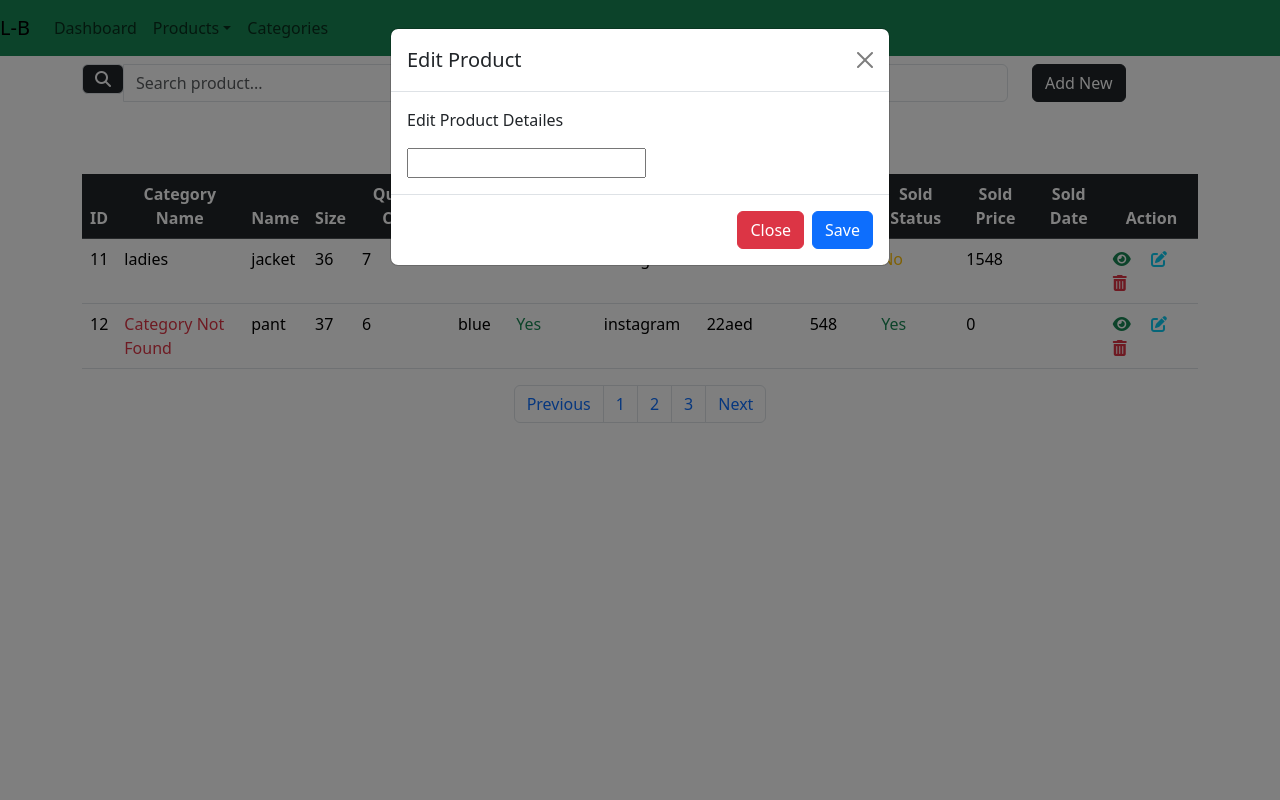
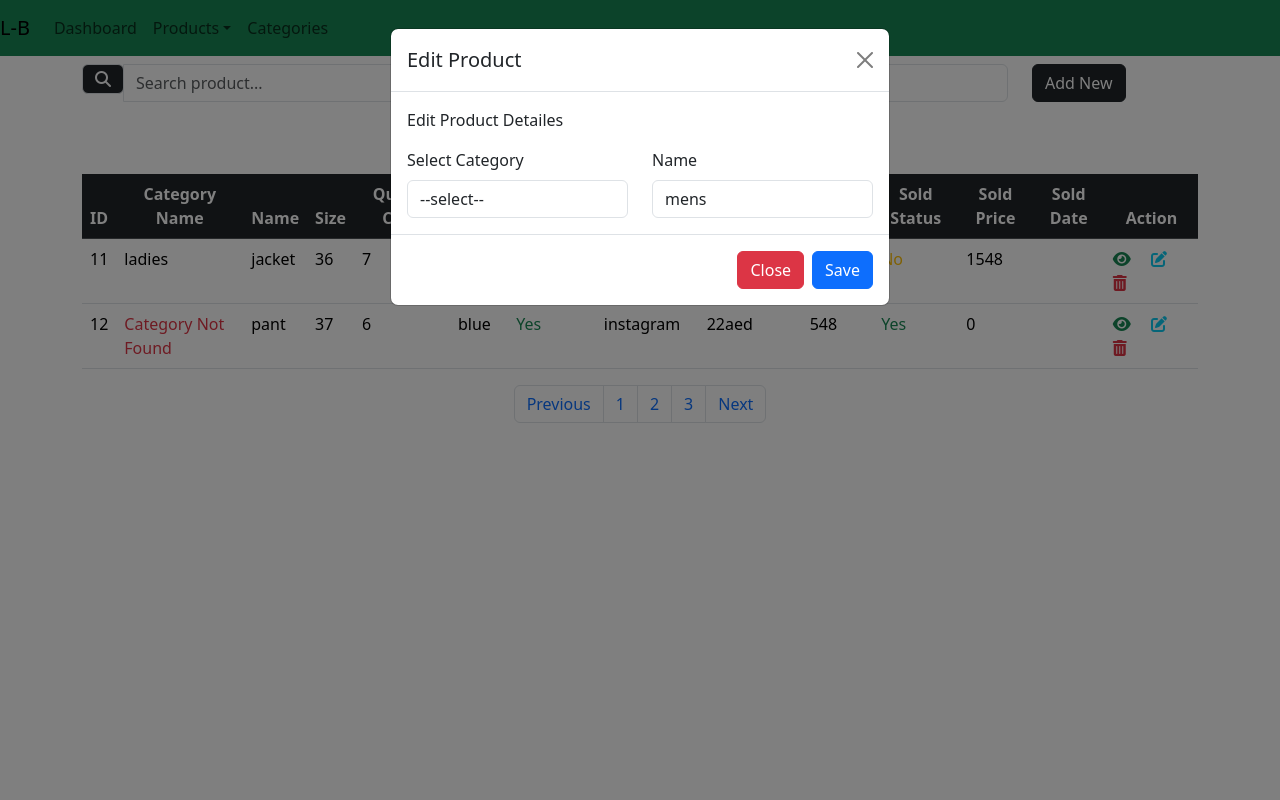
Before and after one commit to aqashii/lnb-manage-products, a PHP site: template pages/manage_products.php in a window 1280 px wide, after a click on "Edit". Run offline with PHP 8.4, Linux system fonts and the light colour scheme; the template is opened without the code that fills it, so the values that code supplies are empty; data comes from the database, SQL or seed files in the repository.

Commit message:
in edit.php add input fields

```diff
--- a/assets/js/script.js
+++ b/assets/js/script.js
@@ -26,4 +26,5 @@ $(document).ready(function () {
             }
         });
     });
+    // get products
 });
--- a/pages/editp.php
+++ b/pages/editp.php
@@ -1,19 +1,32 @@
 <form id="updateform" action="" method="POST">
-    <div class="modal" tabindex="-1" id="editpModal" >
+    <div class="modal" tabindex="-1" id="editpModal">
         <div class="modal-dialog">
             <div class="modal-content">
                 <div class="modal-header">
                     <h5 class="modal-title">Edit Product</h5>
                     <button type="button" class="btn-close" data-bs-dismiss="modal" aria-label="Close"></button>
                 </div>
-                <div class="modal-body">
+                <div class="row modal-body">
                     <p>Edit Product Detailes</p>
+                    <div class=" col-md-6">
+                        <label for="" class="form-label">Select Category</label>
+                        <select type="text" name="p_category" class="form-control">
+                            <option value="">--select--</option>
+                            <?php foreach ($categories as $key => $value) { ?>
+                                <option value="<?= $value['id']; ?>"><?= $value['name']; ?></option>
+                            <?php } ?>
+                        </select>
+                    </div>
+                    <div class=" col-md-6">
+                        <label for="" class="form-label">Name</label>
+                        <input type="text" value="<?= $value['name'] ?>" name="p_name" class="form-control" id="" required>
+                    </div>
 
-                    <input type="text" name="pname" id="">
+
                 </div>
                 <div class="modal-footer">
                     <button type="button" class="btn btn-danger" data-bs-dismiss="modal">Close</button>
-                    <button type="submit"  class="btn btn-primary">Save</button>
+                    <button type="submit" class="btn btn-primary">Save</button>
 
 
                     <!-- hidden fields -->
--- a/pages/manage_products.php
+++ b/pages/manage_products.php
@@ -4,6 +4,9 @@ include("class.php");
 
 $pdo = dbConfig::connect();
 $dbObj = new database($pdo);
+
+$categories = $dbObj->getCategory();
+
 
 $getAllproducts = $dbObj->displayAllproducts();
 // $cattt = '101';
```
